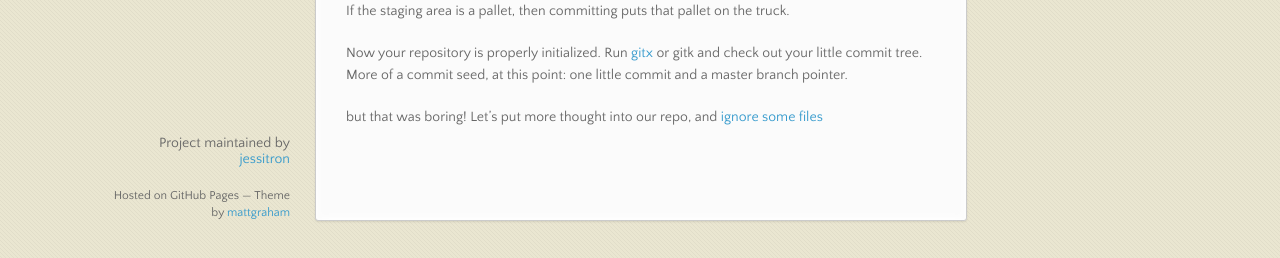
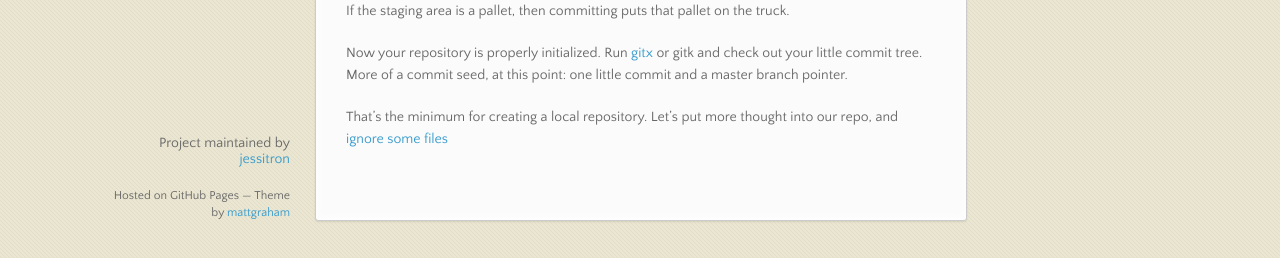
Before and after one commit to jessitron/git-happens, a Jekyll site: the page built from init.md, in a window 1280 px wide and 1395 px high. Shown: the part 1134-1392 px from the top of the window. Built offline with Jekyll 4.4.1, drawn with Linux system fonts in a browser that asks for light colours; nearby versions of some CDN libraries.

Commit message:
wording adjustments

```diff
--- a/index.html
+++ b/index.html
@@ -42,7 +42,7 @@
         <h3>Welcome to GitHub Pages.</h3>
 
 <p>Let's make a handy site!</p>
-<a href="commence.html">Commence</a>
+<h1><a href="commence.html">Commence</a></h1>
       </section>
       <footer>
         <p>Project maintained by <a href="https://github.com/jessitron">jessitron</a></p>
--- a/init.md
+++ b/init.md
@@ -45,4 +45,4 @@ If the staging area is a pallet, then committing puts that pallet on the truck.
 
 Now your repository is properly initialized. Run [gitx](http://gitx.frim.nl/) or gitk and check out your little commit tree. More of a commit seed, at this point: one little commit and a master branch pointer.
 
-but that was boring! Let's put more thought into our repo, and [ignore some files](ignore.html)
+That's the minimum for creating a local repository. Let's put more thought into our repo, and [ignore some files](ignore.html)
```
